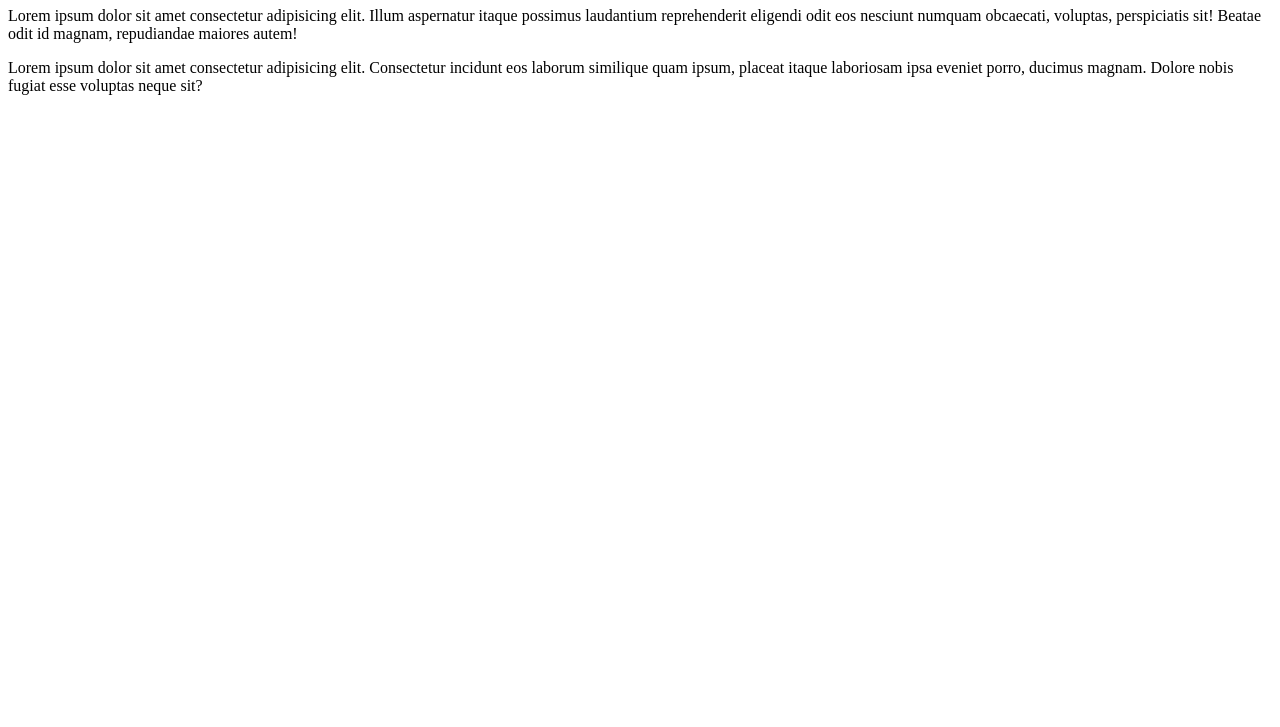
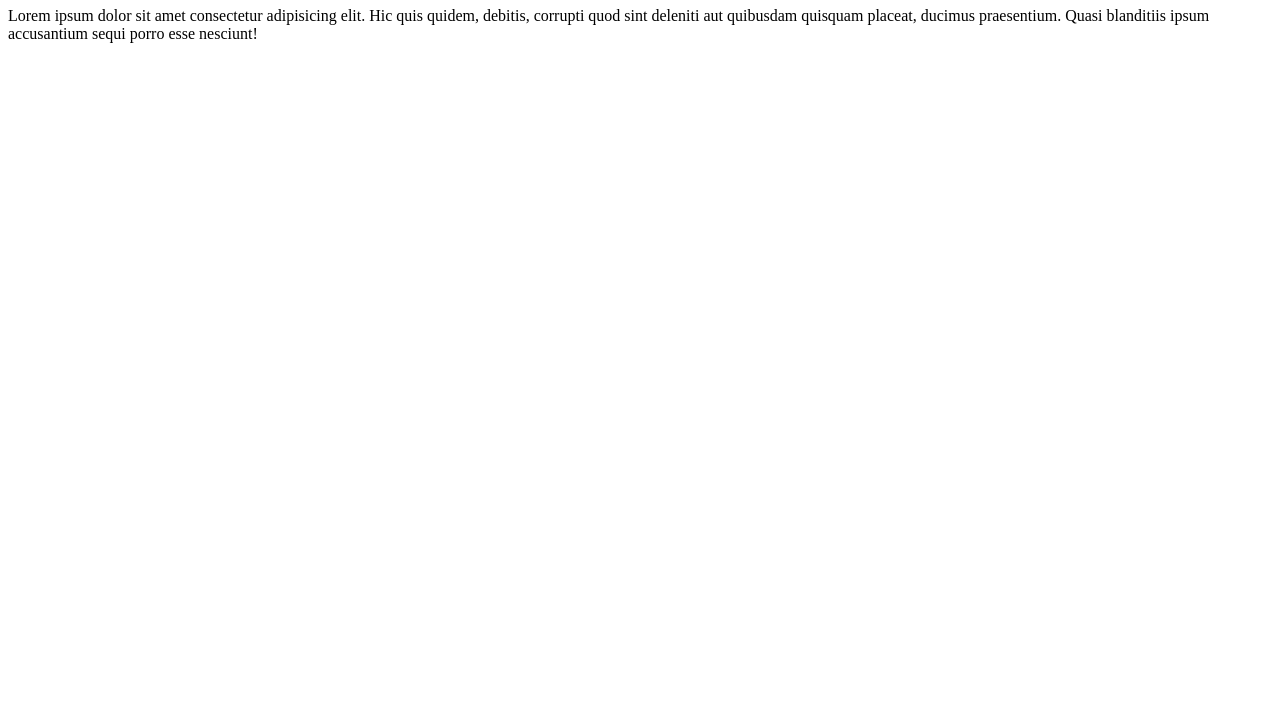
Before and after one commit to GaTrani/OlaMundo, a plain HTML site: page site-olaMundo/index.html in a window 1280 px wide. Shown: the part 73-800 px from the top of the page. Drawn offline with Linux system fonts and the light colour scheme.

Commit message:
Update index.html

```diff
--- a/site-olaMundo/index.html
+++ b/site-olaMundo/index.html
@@ -8,17 +8,6 @@
 </head>
 <body>
     <h1>Olá Mundo</h1>
-    <p>Lorem ipsum dolor sit amet consectetur
-        adipisicing elit. Illum aspernatur itaque
-        possimus laudantium reprehenderit eligendi
-        odit eos nesciunt numquam obcaecati, voluptas,
-        perspiciatis sit! Beatae odit id magnam,
-        repudiandae maiores autem!</p>
-        <p>Lorem ipsum dolor sit amet consectetur
-            adipisicing elit. Consectetur incidunt
-            eos laborum similique quam ipsum, placeat
-            itaque laboriosam ipsa eveniet porro,
-            ducimus magnam. Dolore nobis fugiat esse
-            voluptas neque sit?</p>
+    <p>Lorem ipsum dolor sit amet consectetur adipisicing elit. Hic quis quidem, debitis, corrupti quod sint deleniti aut quibusdam quisquam placeat, ducimus praesentium. Quasi blanditiis ipsum accusantium sequi porro esse nesciunt!</p>
 </body>
 </html>
```
